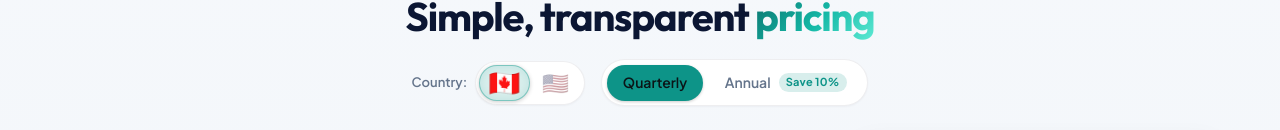
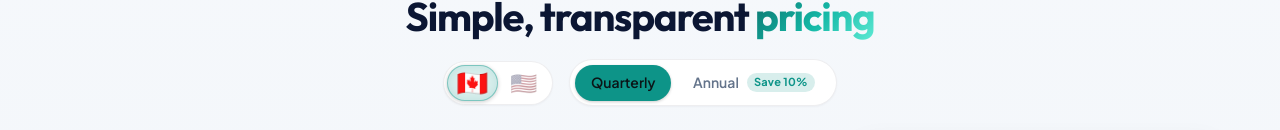
Before and after one commit to nishantthummar005/Valu8er, a Vue app: page /pricing in a window 1280 px wide. Shown: the part 505-635 px from the top of the page. Built offline with nearby package versions, Linux system fonts and the light colour scheme; no server answers.

Commit message:
fix(pricing): remove Country label next to country toggle

```diff
--- a/src/components/pricing/PricingPlans.vue
+++ b/src/components/pricing/PricingPlans.vue
@@ -169,7 +169,6 @@ function renderHighlight(text: string) {
           <div class="plans__toolbar">
             <!-- Country Toggle with Sliding Animation -->
             <div class="country-slider-wrap">
-              <span class="country-slider-label">Country:</span>
               <div
                 class="country-slider"
                 role="radiogroup"
```
